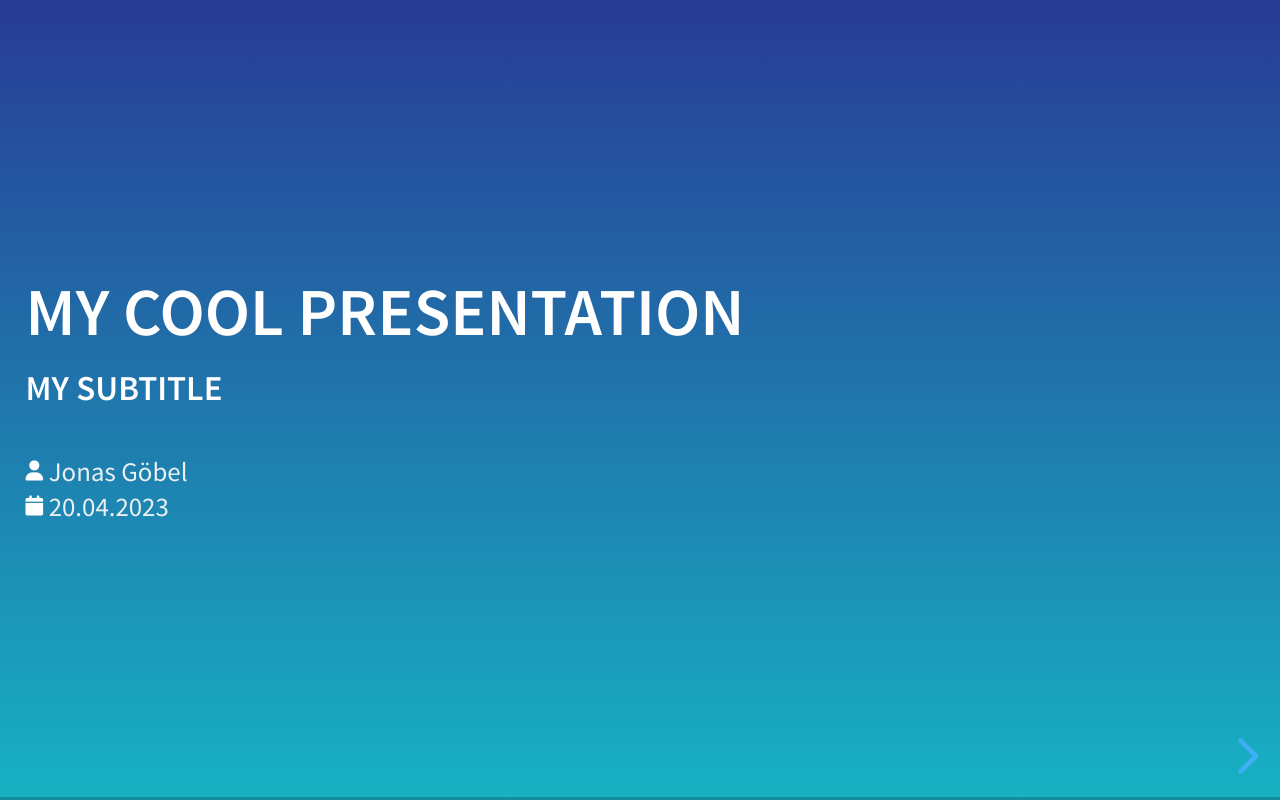
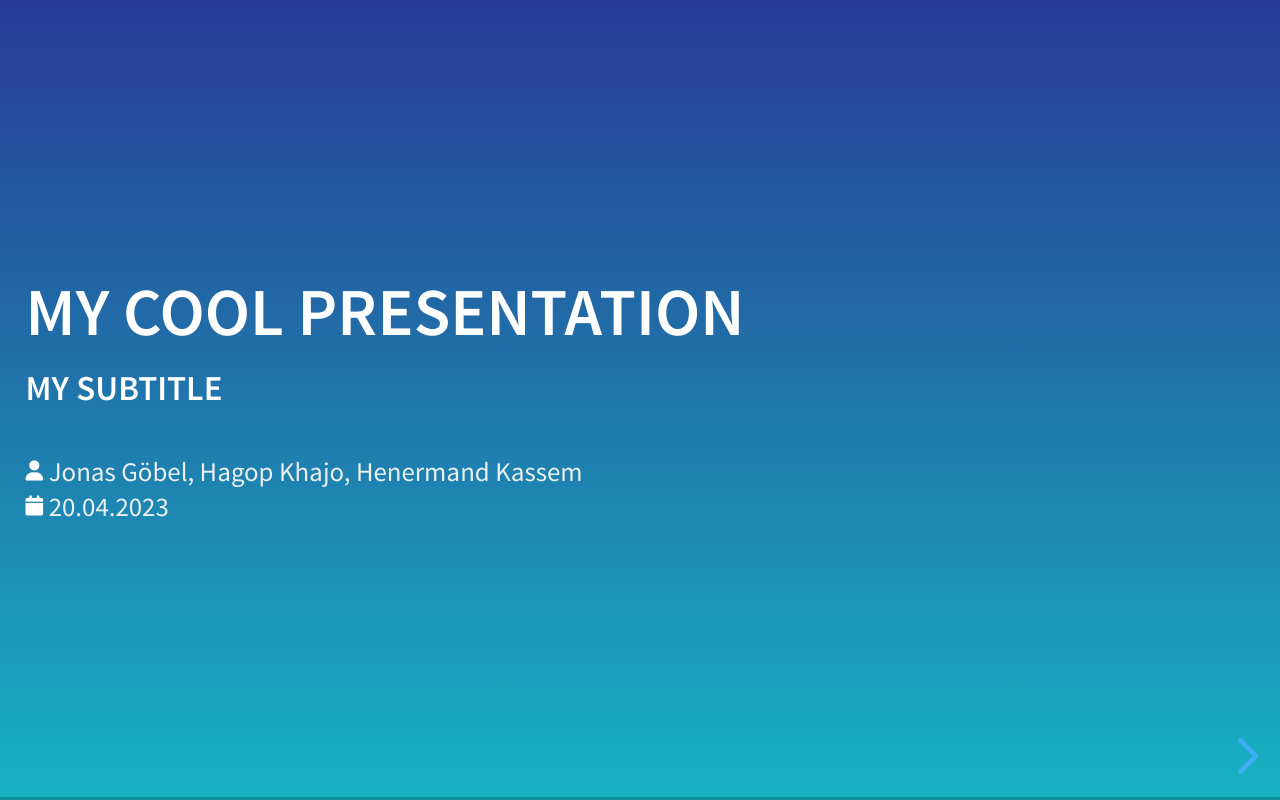
Before and after one commit to xon1X/revealjs-template, a website: page index.html in a window 1280 px wide. Drawn offline with Linux system fonts and the light colour scheme.

Commit message:
chnaged small detail

```diff
--- a/index.html
+++ b/index.html
@@ -50,7 +50,7 @@
         <div class="userinfo">
           <div style="text-align: center left">
             <i class="fa-solid fa-user fa-xs"></i>
-            <span style="color: #ecf0f1">Jonas Göbel</span>
+            <span style="color: #ecf0f1">Jonas Göbel, Hagop Khajo, Henermand Kassem</span>
           </div>
           <div style="text-align: center left">
             <i class="fa-solid fa-calendar fa-xs"></i>
```
